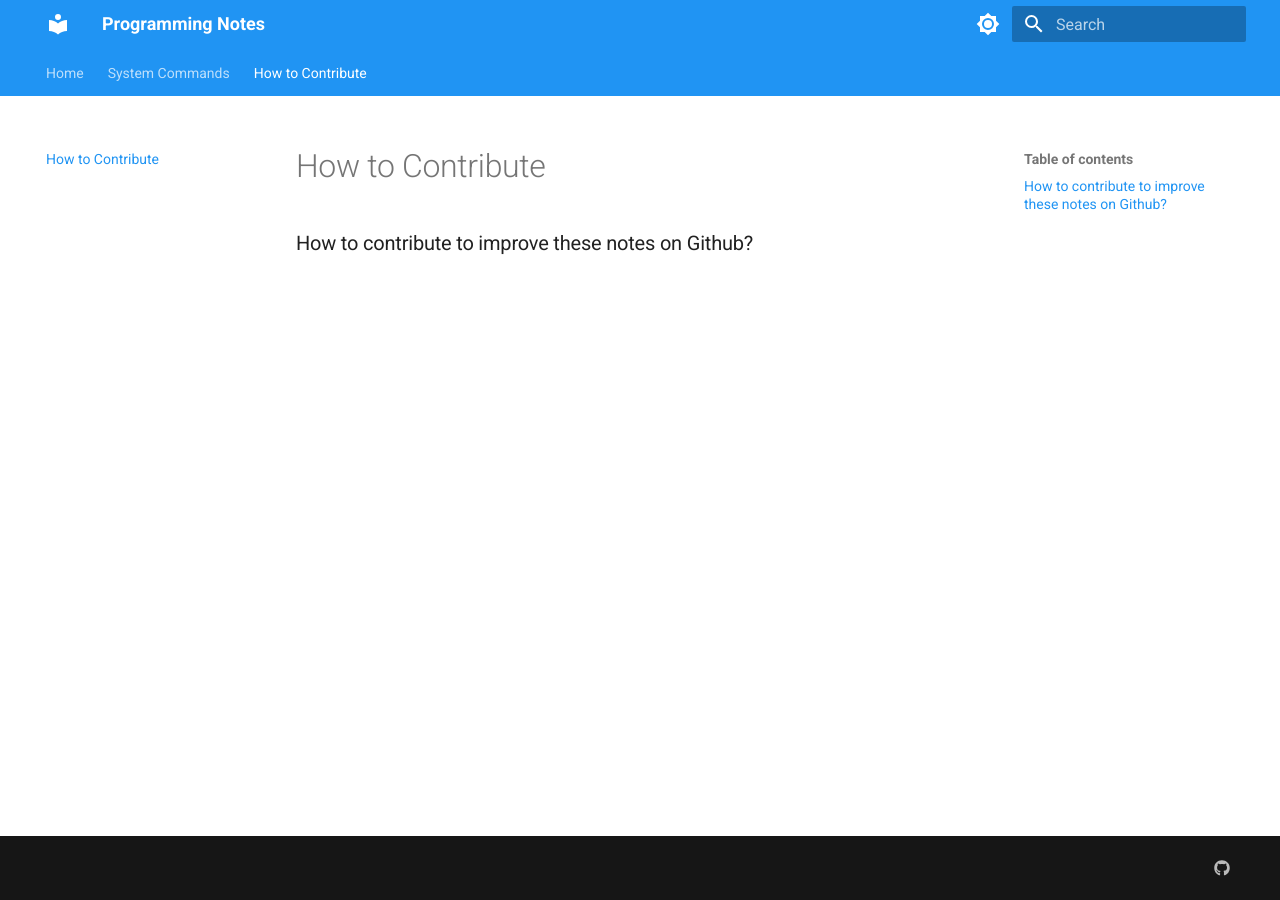
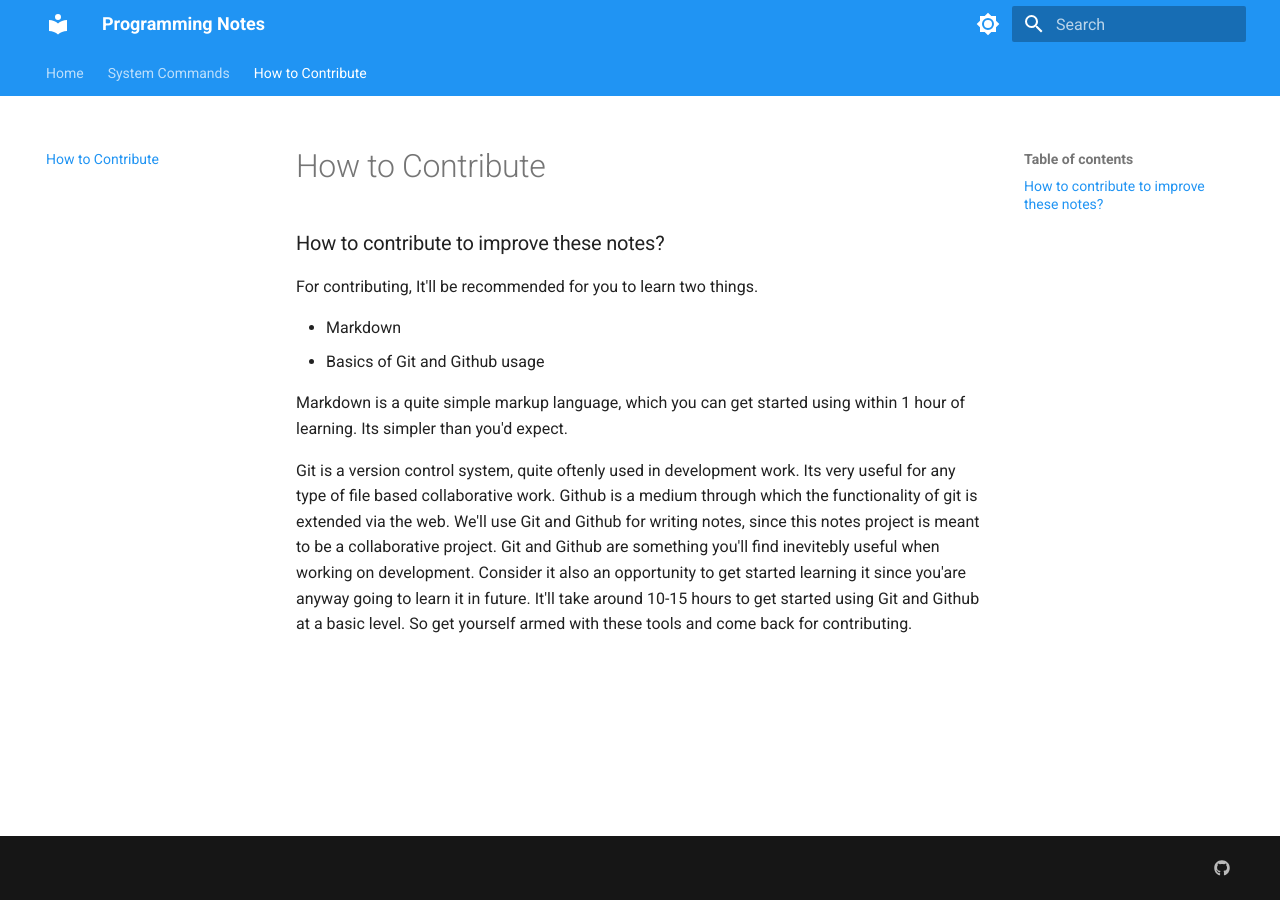
Before and after one commit to ankits-dot/mkdocs_site, an MkDocs documentation site: the page built from docs/contribute/index.md, in a window 1280 px wide. Built offline with MkDocs 1.6.1 and Material for MkDocs 9.7.7, drawn with Linux system fonts in a browser that asks for light colours.

Commit message:
written the main page of 'how to contribute' page.

```diff
--- a/docs/contribute/index.md
+++ b/docs/contribute/index.md
@@ -1 +1,10 @@
-### How to contribute to improve these notes on Github?
+### How to contribute to improve these notes?
+
+For contributing, It'll be recommended for you to learn two things.
+
+- Markdown
+- Basics of Git and Github usage
+
+Markdown is a quite simple markup language, which you can get started using within 1 hour of learning. Its simpler than you'd expect.
+
+Git is a version control system, quite oftenly used in development work. Its very useful for any type of file based collaborative work. Github is a medium through which the functionality of git is extended via the web. We'll use Git and Github for writing notes, since this notes project is meant to be a collaborative project. Git and Github are something you'll find inevitebly useful when working on development. Consider it also an opportunity to get started learning it since you'are anyway going to learn it in future. It'll take around 10-15 hours to get started using Git and Github at a basic level. So get yourself armed with these tools and come back for contributing.
```
